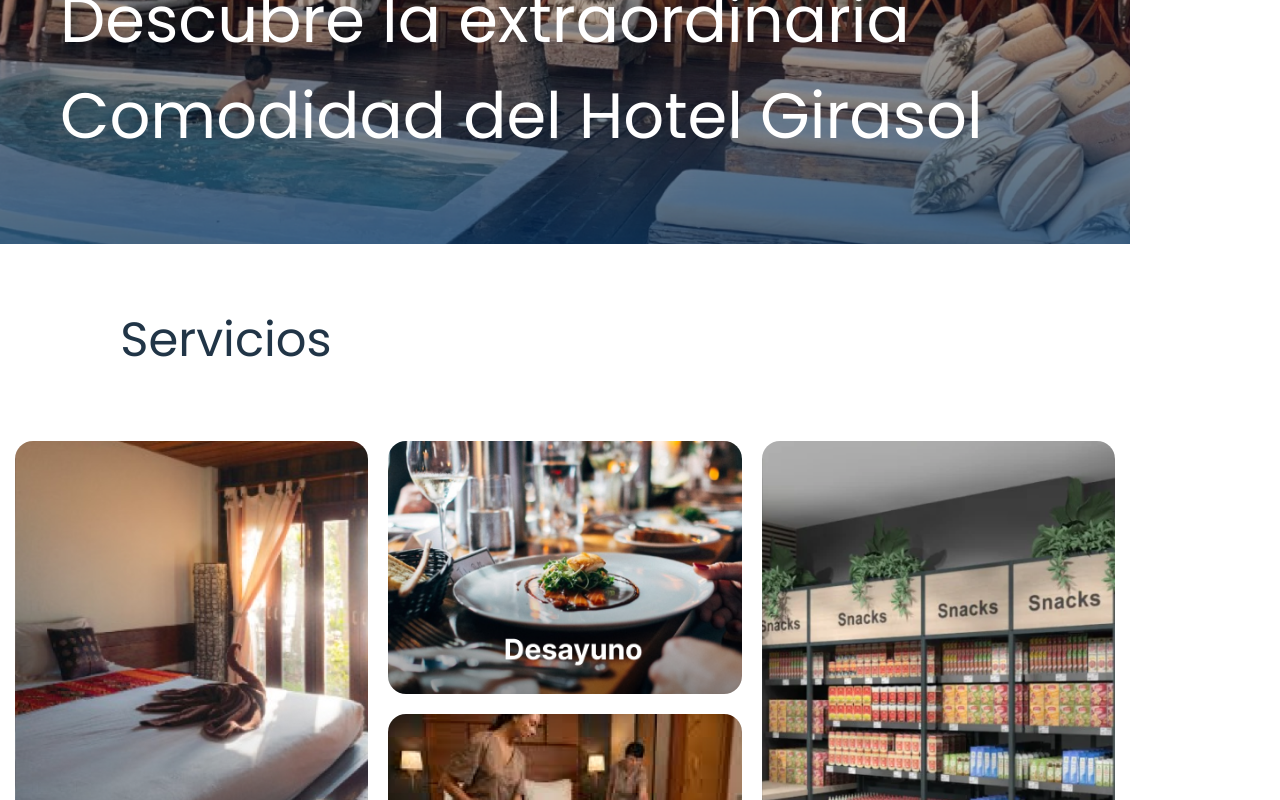
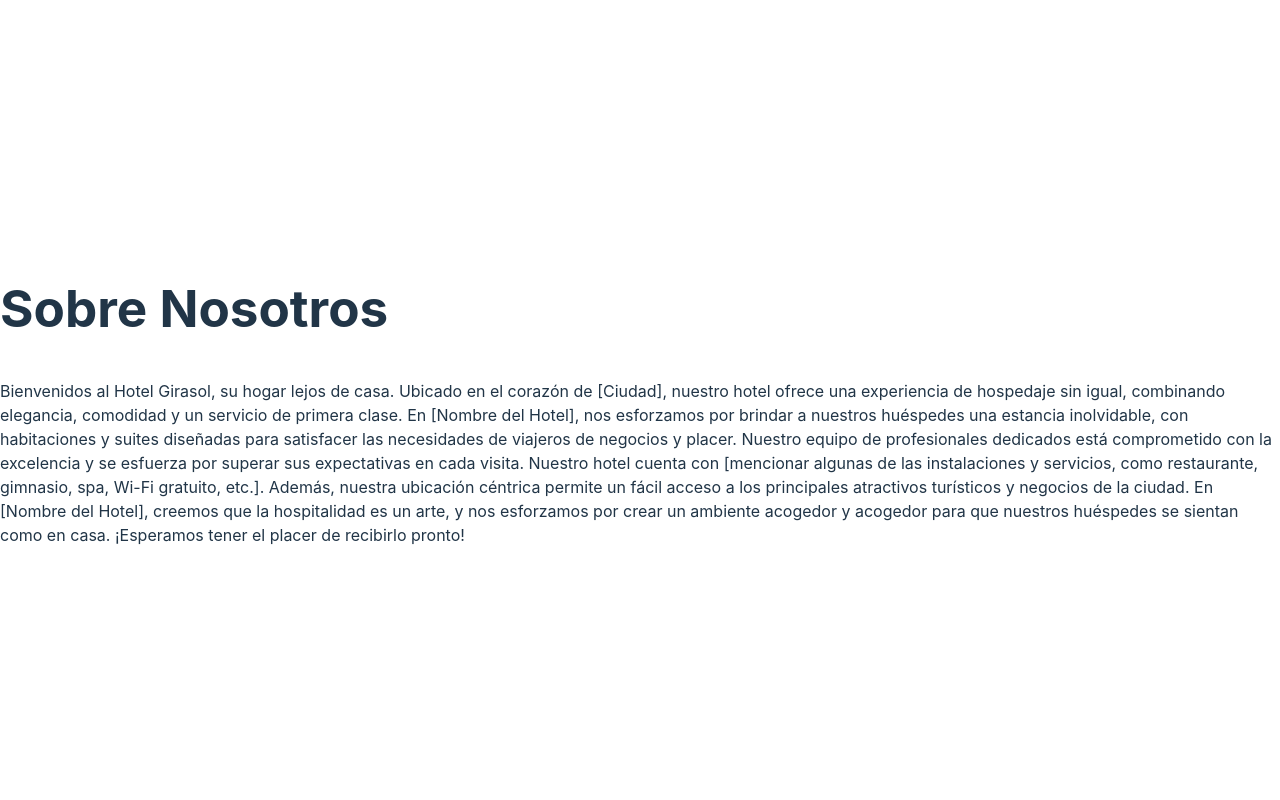
Before and after one commit to DevFajardo/gestion-hotelera-web, a React (Vite) app: page / in a window 1280 px wide. Built offline with nearby package versions, Linux system fonts and the light colour scheme.

Commit message:
creando componente sobreNosotros

```diff
--- a/src/components/app/App.jsx
+++ b/src/components/app/App.jsx
@@ -1,12 +1,10 @@
+import SobreNosotros from "../sobrenosotros/SobreNosotros.jsx";
 import "./App.css";
-import Header from "../header/Header.jsx";
-import Servicios from "../servicios/Servicios.jsx";
 
 function App() {
   return (
     <>
-      <Header />
-      <Servicios />
+      <SobreNosotros />
     </>
   );
 }
--- /dev/null
+++ b/src/components/sobrenosotros/SobreNosotros.jsx
@@ -0,0 +1,28 @@
+import "./sobreNosotros.css";
+
+function SobreNosotros() {
+  return (
+    <section className="sobre-nosotros">
+      <h1 className="titulo-sobre-nosotros">Sobre Nosotros</h1>
+      <p className="parrafo-sobre-nosotros">
+        Bienvenidos al Hotel Girasol, su hogar lejos de casa. Ubicado en el
+        corazón de [Ciudad], nuestro hotel ofrece una experiencia de hospedaje
+        sin igual, combinando elegancia, comodidad y un servicio de primera
+        clase. En [Nombre del Hotel], nos esforzamos por brindar a nuestros
+        huéspedes una estancia inolvidable, con habitaciones y suites diseñadas
+        para satisfacer las necesidades de viajeros de negocios y placer.
+        Nuestro equipo de profesionales dedicados está comprometido con la
+        excelencia y se esfuerza por superar sus expectativas en cada visita.
+        Nuestro hotel cuenta con [mencionar algunas de las instalaciones y
+        servicios, como restaurante, gimnasio, spa, Wi-Fi gratuito, etc.].
+        Además, nuestra ubicación céntrica permite un fácil acceso a los
+        principales atractivos turísticos y negocios de la ciudad. En [Nombre
+        del Hotel], creemos que la hospitalidad es un arte, y nos esforzamos por
+        crear un ambiente acogedor y acogedor para que nuestros huéspedes se
+        sientan como en casa. ¡Esperamos tener el placer de recibirlo pronto!
+      </p>
+    </section>
+  );
+}
+
+export default SobreNosotros;
```
Also changed, not shown: src/components/sobrenosotros/sobreNosotros.css (added).
